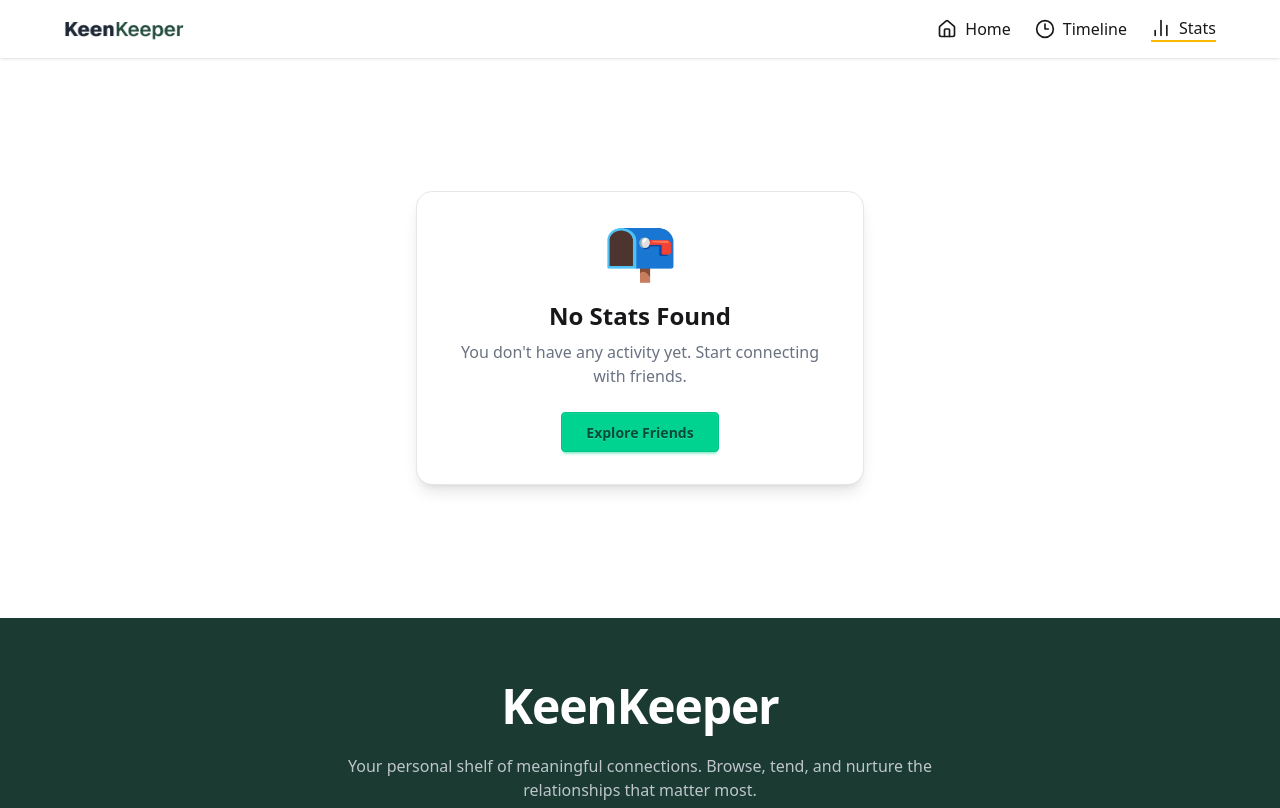
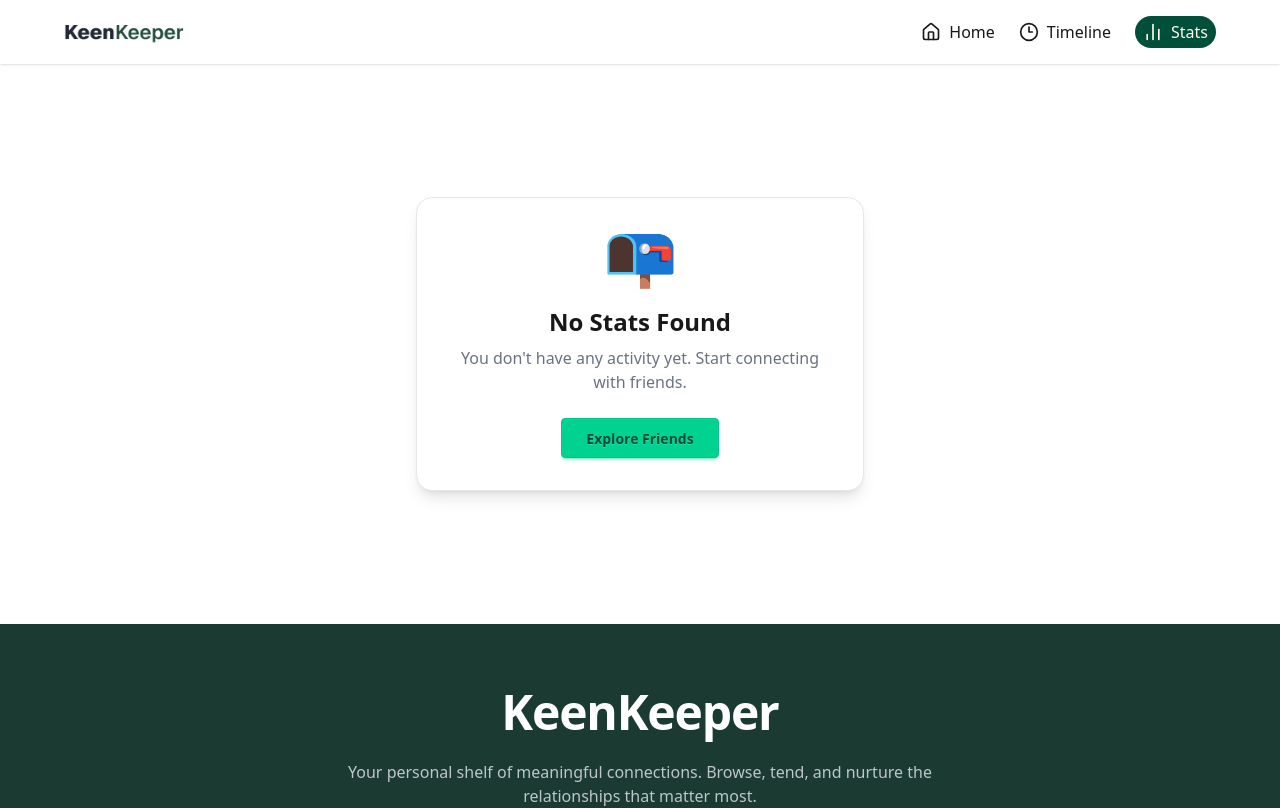
Before and after one commit to mdasadofficial/Assignment-07, a Next.js app: page /stats in a window 1280 px wide. Shown: the top 808 px of the page. Built offline with nearby package versions, Linux system fonts and the light colour scheme.

Commit message:
nav btn styled

```diff
--- a/src/components/shared/MyNavLink.jsx
+++ b/src/components/shared/MyNavLink.jsx
@@ -10,7 +10,7 @@ const MyNavLink = ({ href, children }) => {
 
     return (
         <Link href={href}
-            className={`${pathname === href ? "border-b-2 border-amber-400" : ""}`}
+            className={`${pathname === href ? " bg-emerald-900 rounded-2xl py-1 px-2 text-amber-50" : ""}`}
         >{children}</Link>
     );
 };
```
